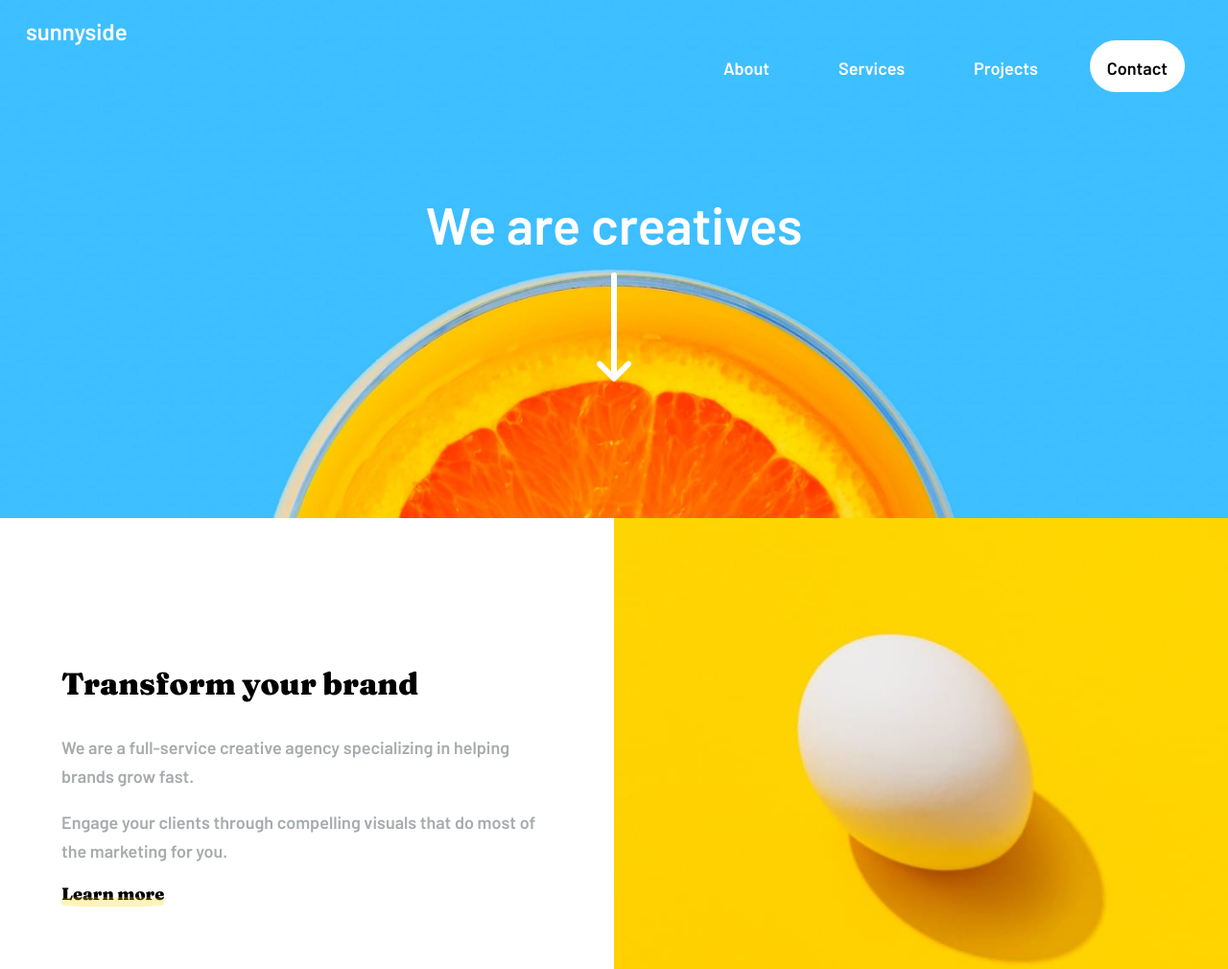
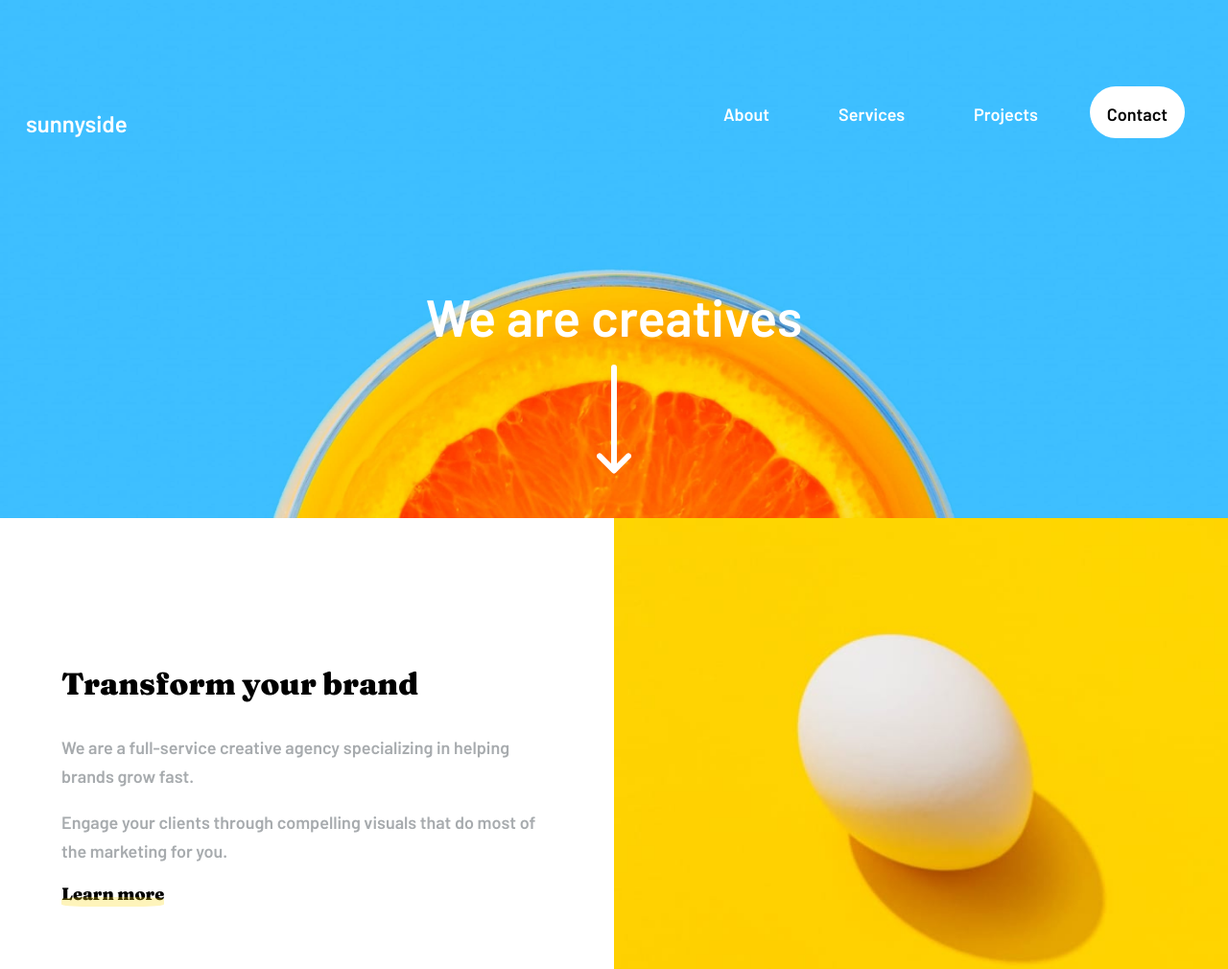
Before and after one commit to v-alex-dev/sunnyside-agency, a plain HTML site: page index.html in a window 1280 px wide. Shown: the top 1010 px of the page at 96% size. Drawn offline with Linux system fonts and the light colour scheme.

Commit message:
ajust details

```diff
--- a/sass/layout/mediaQueries/desktop/_header.scss
+++ b/sass/layout/mediaQueries/desktop/_header.scss
@@ -1,6 +1,9 @@
 header{
   nav{
     justify-content: space-between;
+    p{
+      padding-top: 4em;
+    }
     .menu{
       background-image: none;
       display: flex;
```
Also changed, not shown: sass/main.css.
